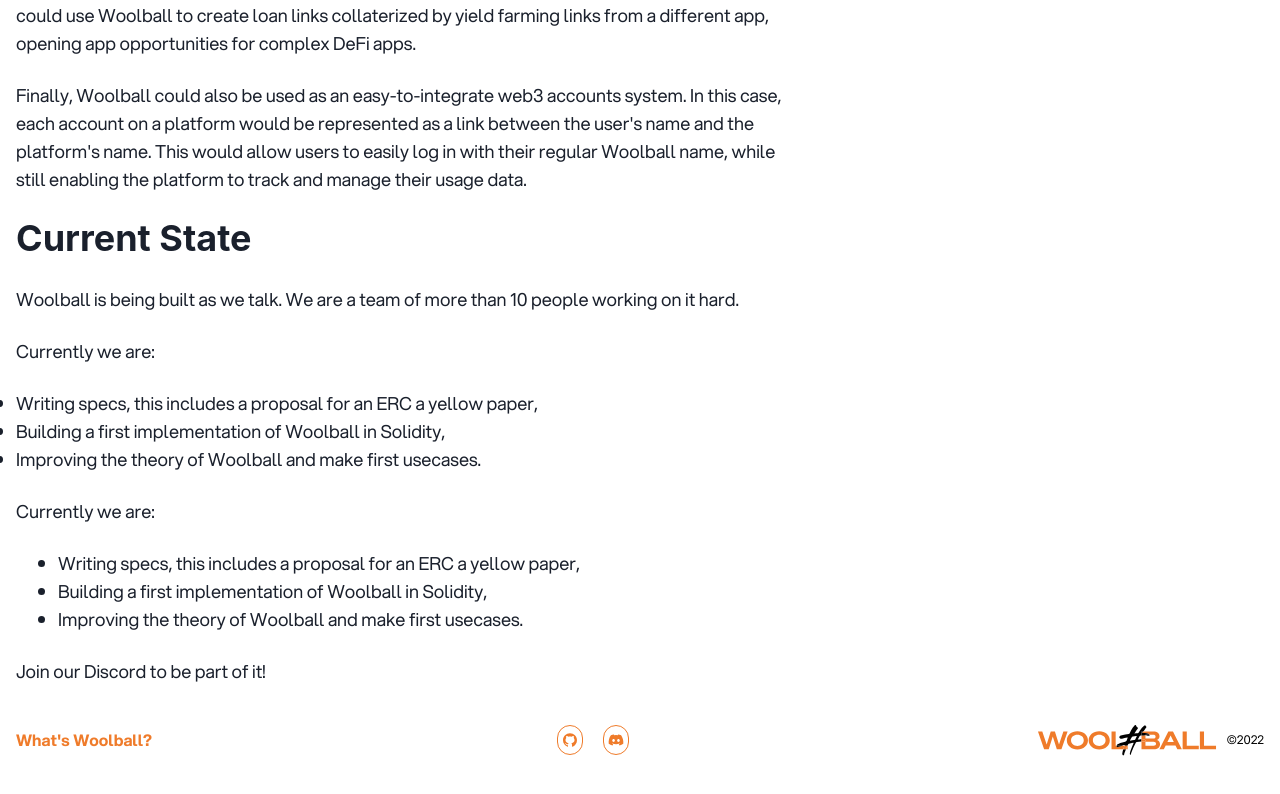
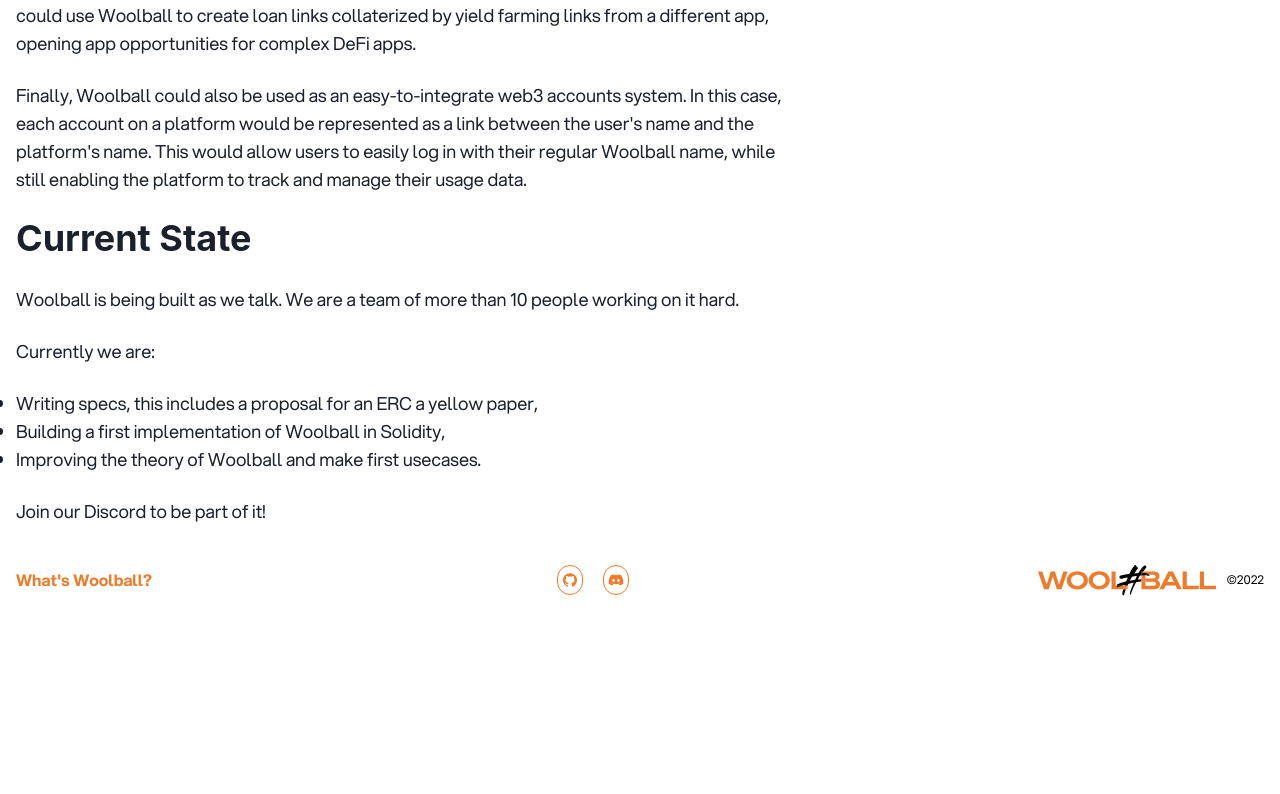
Before and after one commit to woolballer/woolball-app, a Next.js app: page /what-is-woolball in a window 1280 px wide. Shown: the part 1612-2406 px from the top of the page. After the commit the page ends 2248 px from the top, so only its background shows below. Built offline with nearby package versions, Linux system fonts and the light colour scheme.

Commit message:
fix merge error

```diff
--- a/pages/what-is-woolball.tsx
+++ b/pages/what-is-woolball.tsx
@@ -168,19 +168,6 @@
               <li>Improving the theory of Woolball and make first usecases.</li>
             </ul>
 
-          <p>Currently we are:</p>
-          <UnorderedList>
-            <ListItem ml={6}>
-              Writing specs, this includes a proposal for an ERC a yellow paper,
-            </ListItem>
-            <ListItem ml={6}>
-              Building a first implementation of Woolball in Solidity,
-            </ListItem>
-            <ListItem ml={6}>
-              Improving the theory of Woolball and make first usecases.
-            </ListItem>
-          </UnorderedList>
-
           <p>
             <Link href={DISCORD_LINK}>Join our Discord</Link> to be part of it!
           </p>
```
